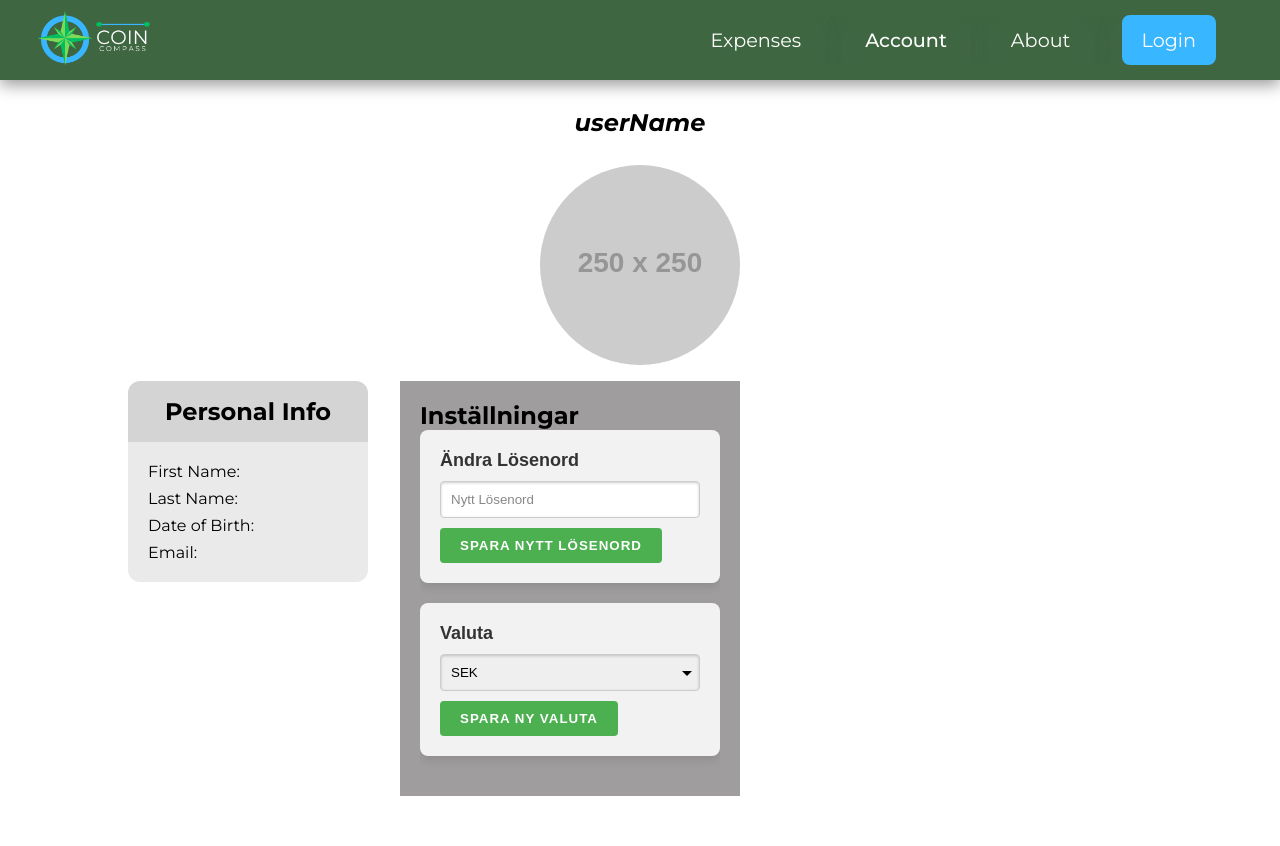
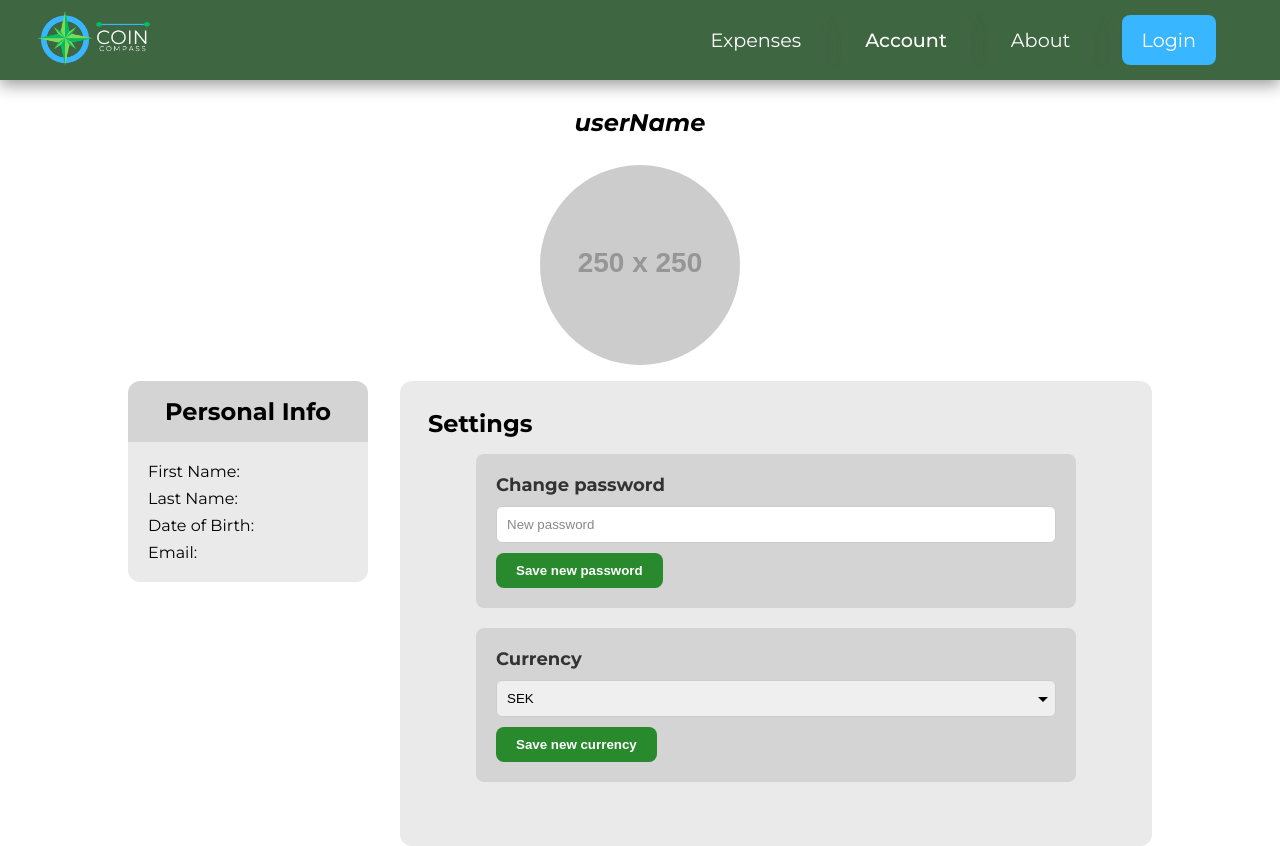
Before and after one commit to ITHS-Team8/CoinCompass, a Vue app: page /account in a window 1280 px wide. Before the commit the page ends 800 px from the top, so only its background shows below. Built offline with nearby package versions, Linux system fonts and the light colour scheme.

Commit message:
Fixed language to english, right colors, and positioning in AccountSettings Component

```diff
--- a/src/components/AccountSettings.vue
+++ b/src/components/AccountSettings.vue
@@ -1,33 +1,37 @@
 <script setup lang="ts">
-import { ref } from 'vue'
+import { ref } from 'vue';
 
-const userPassword = ref('')
-const userCurrency = ref('SEK')
+const userPassword = ref('');
+const userCurrency = ref('SEK');
 
 const changePassword = () => {
-  console.log('Det nya lösenordet är:', userPassword.value)
-}
+	console.log('Det nya lösenordet är:', userPassword.value);
+};
 
 const changeCurrency = () => {
-  console.log('Den valda valutan är:', userCurrency.value)
-}
+	console.log('Den valda valutan är:', userCurrency.value);
+};
 </script>
 
 <template>
 	<div class="account-settings">
 		<div class="settings-section">
-      <h2>Ändra Lösenord</h2>
-      <input type="password" v-model="userPassword" placeholder="Nytt Lösenord">
-      <button @click="changePassword">Spara nytt lösenord</button>
+			<h2>Change password</h2>
+			<input
+				type="password"
+				v-model="userPassword"
+				placeholder="New password"
+			/>
+			<button @click="changePassword">Save new password</button>
 		</div>
 
 		<div class="settings-section">
-      <h2>Valuta</h2>
+			<h2>Currency</h2>
 			<select v-model="userCurrency">
 				<option value="SEK">SEK</option>
 				<option value="EUR">EUR</option>
 			</select>
-      <button @click="changeCurrency">Spara ny valuta</button>
+			<button @click="changeCurrency">Save new currency</button>
 		</div>
 	</div>
 </template>
@@ -36,17 +40,17 @@ const changeCurrency = () => {
 .account-settings {
 	display: flex;
 	flex-direction: column;
-  max-width: 300px;
-  margin: 0 auto;
-  font-family: 'Arial', sans-serif;
+	width: 100%;
+	max-width: 600px;
+	margin: 1rem auto;
 }
 
 .settings-section {
 	background-color: #f2f2f2;
+	background-color: #d5d4d4;
 	padding: 20px;
 	margin-bottom: 20px;
 	border-radius: 8px;
-  box-shadow: 0 4px 8px rgba(0, 0, 0, 0.1);
 }
 
 .settings-section h2 {
@@ -55,32 +59,30 @@ const changeCurrency = () => {
 	font-size: 18px;
 }
 
-input[type=password], select {
+input[type='password'],
+select {
 	width: 100%;
 	padding: 10px;
 	margin-bottom: 10px;
 	border: 1px solid #ccc;
-  border-radius: 4px;
-  box-shadow: inset 0 1px 3px rgba(0, 0, 0, 0.2);
+	border-radius: 6px;
+	outline: none;
 }
 
 button {
-  background-color: #4CAF50;
+	background-color: #298a2d;
 	color: white;
 	padding: 10px 20px;
 	border: none;
-  border-radius: 4px;
+	border-radius: 8px;
 	cursor: pointer;
-  text-transform: uppercase;
-  letter-spacing: 1px;
 	font-weight: bold;
 	transition: background-color 0.3s ease;
 }
 
 button:hover {
-  background-color: #45a049;
+	background-color: #257c29;
 }
-
 
 select {
 	-webkit-appearance: none;
@@ -93,8 +95,7 @@ select {
 	cursor: pointer;
 }
 
-
-input[type=password]::placeholder {
+input[type='password']::placeholder {
 	color: #888;
 }
 </style>
--- a/src/views/AccountView.vue
+++ b/src/views/AccountView.vue
@@ -15,7 +15,7 @@ import PersonalInfo from '@/components/PersonalInfo.vue';
 		<div class="top-container">
 			<PersonalInfo />
 			<div class="settings-container">
-				<h2>Inställningar</h2>
+				<h2>Settings</h2>
 				<AccountSettings />
 			</div>
 		</div>
@@ -33,7 +33,9 @@ main {
 	gap: 2rem;
 }
 .settings-container {
-	background-color: #9f9d9d;
-	padding: 20px;
+	background-color: #eaeaea;
+	padding: 28px;
+	width: 100%;
+	border-radius: 12px;
 }
 </style>
```
Lines whose indentation alone changed are shown as unchanged.
